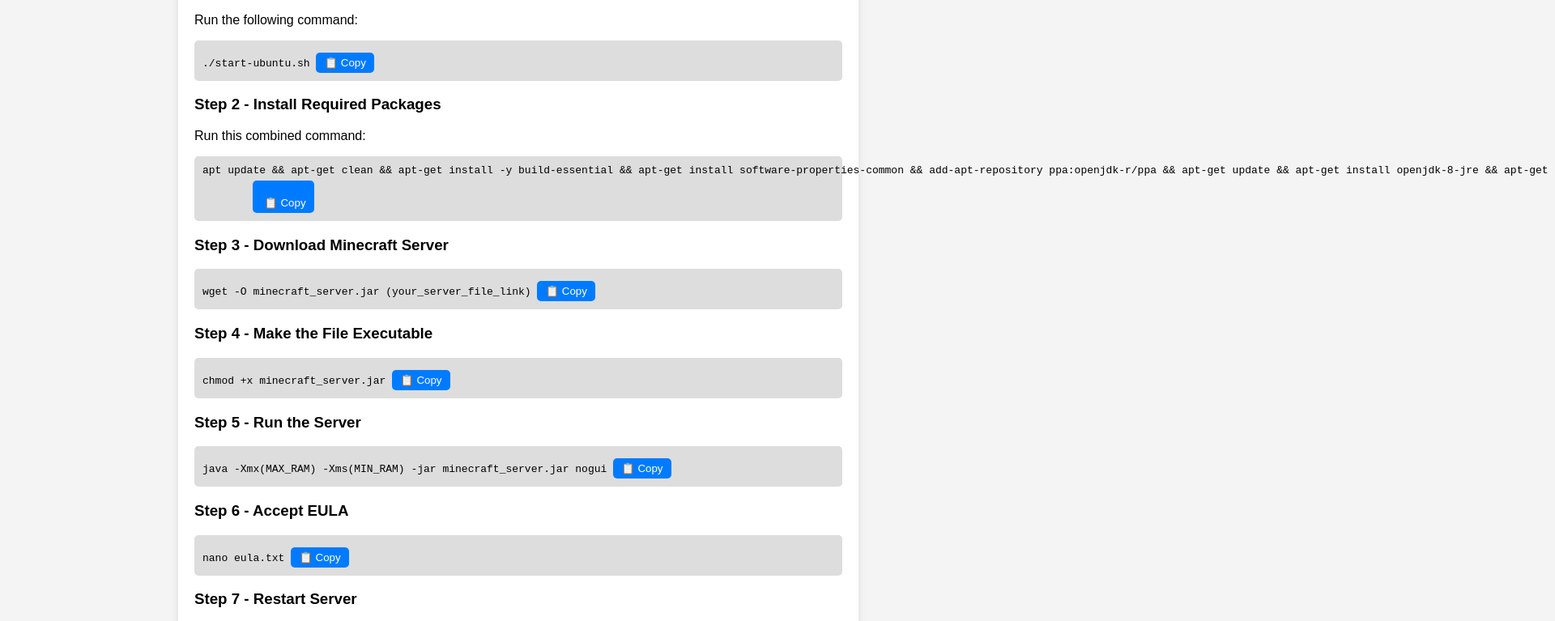
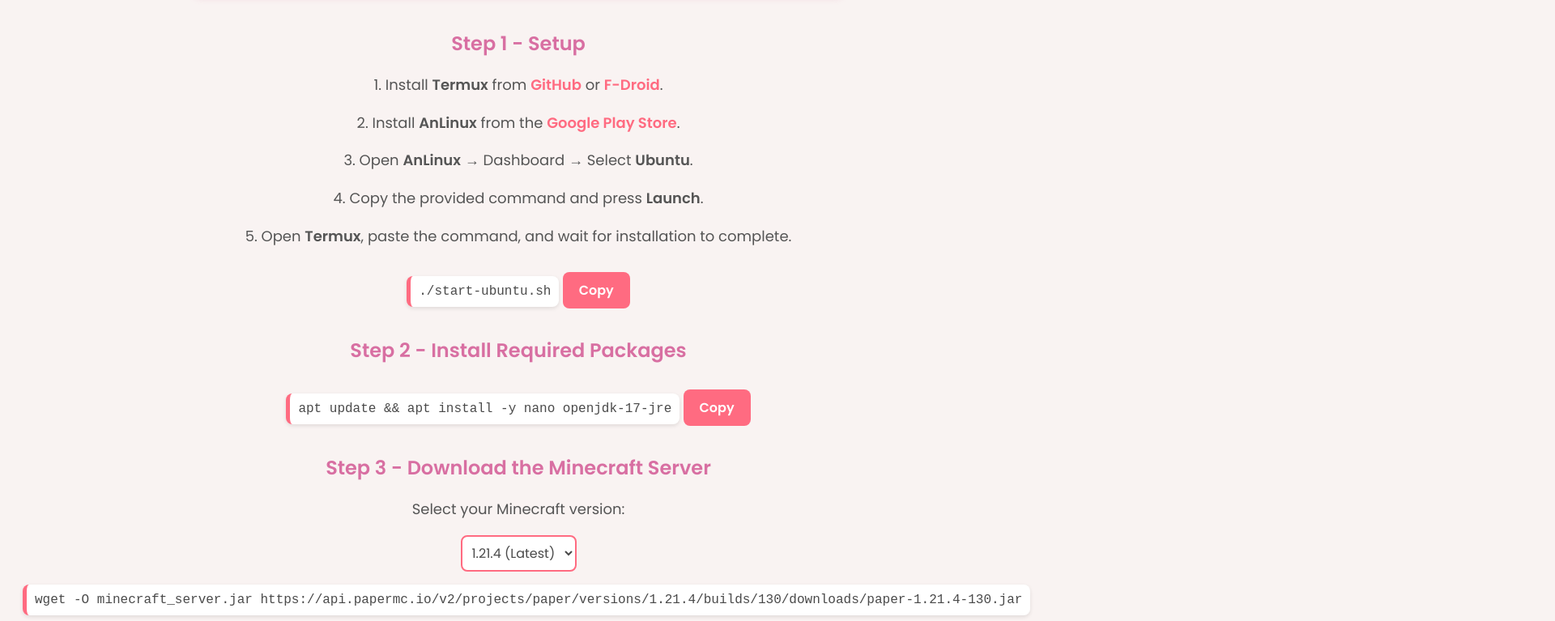
Before and after one commit to itz0cat/localhost-Mobile, a plain HTML site: page index.html in a window 1280 px wide. Shown: the part 133-900 px from the top of the page at 81% size, 1920 px wide, since content can reach past the window. Drawn offline with Linux system fonts and the light colour scheme; a web font is replaced by a local one.

Commit message:
Update index.html

```diff
--- a/index.html
+++ b/index.html
@@ -3,72 +3,184 @@
 <head>
     <meta charset="UTF-8">
     <meta name="viewport" content="width=device-width, initial-scale=1.0">
-    <title>Minecraft Server Setup</title>
+    <title>Host Minecraft Server on Termux & AnLinux</title>
       <style>
+       /* 🌸 Cozy Anime Style 🌸 */
+@import url('https://fonts.googleapis.com/css2?family=Poppins:wght@300;400;600&family=Sawarabi+Mincho&display=swap');
+
 body {
-            font-family: Arial, sans-serif;
-            margin: 20px;
-            background-color: #f4f4f4;
+    background-color: #f9f3f2;
+    color: #4a4a4a;
+    font-family: 'Sawarabi Mincho', 'Poppins', sans-serif;
+    text-align: center;
+    padding: 20px;
 }
-        .container {
-            max-width: 800px;
-            margin: auto;
+
+/* 🌸 Headings */
+h1 {
+    font-size: 32px;
+    color: #d86fa2;
+    background: #fff0f6;
+    padding: 15px;
+    border-radius: 12px;
+    display: inline-block;
+    box-shadow: 0 4px 8px rgba(216, 111, 162, 0.2);
+}
+
+h2 {
+    font-size: 24px;
+    color: #d86fa2;
+    margin-top: 20px;
+}
+
+/* 🌸 Paragraphs & Links */
+p {
+    font-size: 18px;
+    line-height: 1.6;
+    color: #555;
+}
+
+a {
+    color: #ff6b81;
+    text-decoration: none;
+    font-weight: 600;
+}
+
+a:hover {
+    text-decoration: underline;
+    color: #ff3b5c;
+}
+
+/* 🌸 Code Blocks */
+pre {
+    background: #fff;
+    padding: 10px;
+    border-radius: 8px;
+    border-left: 5px solid #ff6b81;
+    font-family: monospace;
+    font-size: 16px;
+    display: inline-block;
+    box-shadow: 0 2px 5px rgba(0, 0, 0, 0.1);
+}
+
+/* 🌸 Buttons */
+button {
+    background: #ff6b81;
+    color: white;
+    font-size: 16px;
+    font-weight: 600;
+    border: none;
+    padding: 10px 20px;
+    border-radius: 8px;
+    cursor: pointer;
+    transition: all 0.3s;
+    margin-top: 10px;
+    font-family: 'Poppins', sans-serif;
+}
+
+button:hover {
+    background: #ff3b5c;
+    transform: translateY(-2px);
+    box-shadow: 0 4px 6px rgba(255, 107, 129, 0.3);
+}
+
+/* 🌸 Dropdown (Select) */
+select {
     background: white;
-            padding: 20px;
-            border-radius: 10px;
-            box-shadow: 0px 0px 10px rgba(0, 0, 0, 0.1);
+    border: 2px solid #ff6b81;
+    padding: 8px;
+    border-radius: 8px;
+    font-size: 16px;
+    color: #4a4a4a;
+    font-family: 'Poppins', sans-serif;
+    cursor: pointer;
+    transition: 0.3s;
 }
-        pre {
-            background: #ddd;
-            padding: 10px;
-            border-radius: 5px;
-            position: relative;
+
+select:hover {
+    border-color: #ff3b5c;
 }
-        button {
-            background: #007bff;
-            color: white;
-            border: none;
-            padding: 5px 10px;
-            cursor: pointer;
-            border-radius: 5px;
-            margin-top: 5px;
-        }
+
     </style>
+
 </head>
 <body>
-    <div class="container">
-        <h2>Minecraft Server Setup on Android</h2>
-        <h3>Step 1 - Setup</h3>
-        <p>Run the following command:</p>
-        <pre><code>./start-ubuntu.sh</code> <button onclick="copyText('./start-ubuntu.sh')">📋 Copy</button></pre>
 
-        <h3>Step 2 - Install Required Packages</h3>
-        <p>Run this combined command:</p>
-        <pre><code>apt update && apt-get clean && apt-get install -y build-essential && apt-get install software-properties-common && add-apt-repository ppa:openjdk-r/ppa && apt-get update && apt-get install openjdk-8-jre && apt-get install openjdk-21-jdk</code>
-        <button onclick="copyText('apt update && apt-get clean && apt-get install -y build-essential && apt-get install software-properties-common && add-apt-repository ppa:openjdk-r/ppa && apt-get update && apt-get install openjdk-8-jre && apt-get install openjdk-21-jdk')">
- 📋 Copy</button></pre>
+    <h1>Hosting a Minecraft Server on Termux & AnLinux</h1>
 
-        <h3>Step 3 - Download Minecraft Server</h3>
-        <pre><code>wget -O minecraft_server.jar (your_server_file_link)</code> <button onclick="copyText('wget -O minecraft_server.jar (your_server_file_link)')">📋 Copy</button></pre>
+    <h2>Step 1 - Setup</h2>
+    <p>1. Install <b>Termux</b> from <a href="https://github.com/termux/termux-app/releases">GitHub</a> or <a href="https://f-droid.org/en/packages/com.termux/">F-Droid</a>.</p>
+    <p>2. Install <b>AnLinux</b> from the <a href="https://play.google.com/store/apps/details?id=exa.lnx.a">Google Play Store</a>.</p>
+    <p>3. Open <b>AnLinux</b> → Dashboard → Select <b>Ubuntu</b>.</p>
+    <p>4. Copy the provided command and press <b>Launch</b>.</p>
+    <p>5. Open <b>Termux</b>, paste the command, and wait for installation to complete.</p>
+    <pre>./start-ubuntu.sh</pre>
+    <button onclick="copyToClipboard('./start-ubuntu.sh')">Copy</button>
 
-        <h3>Step 4 - Make the File Executable</h3>
-        <pre><code>chmod +x minecraft_server.jar</code> <button onclick="copyText('chmod +x minecraft_server.jar')">📋 Copy</button></pre>
+    <h2>Step 2 - Install Required Packages</h2>
+    <pre>apt update && apt install -y nano openjdk-17-jre</pre>
+    <button onclick="copyToClipboard('apt update && apt install -y nano openjdk-17-jre')">Copy</button>
 
-        <h3>Step 5 - Run the Server</h3>
-        <pre><code>java -Xmx(MAX_RAM) -Xms(MIN_RAM) -jar minecraft_server.jar nogui</code> <button onclick="copyText('java -Xmx(MAX_RAM) -Xms(MIN_RAM) -jar minecraft_server.jar nogui')">📋 Copy</button></pre>
+    <h2>Step 3 - Download the Minecraft Server</h2>
+    <p>Select your Minecraft version:</p>
+    <select id="mcVersion" onchange="updateDownloadCmd()">
+        <option value="https://api.papermc.io/v2/projects/paper/versions/1.21.4/builds/130/downloads/paper-1.21.4-130.jar">1.21.4 (Latest)</option>
+        <option value="https://api.papermc.io/v2/projects/paper/versions/1.21.3/builds/82/downloads/paper-1.21.3-82.jar">1.21.3</option>
+        <option value="https://api.papermc.io/v2/projects/paper/versions/1.21.1/builds/132/downloads/paper-1.21.1-132.jar">1.21.1</option>
+        <option value="https://api.papermc.io/v2/projects/paper/versions/1.20.6/builds/151/downloads/paper-1.20.6-151.jar">1.20.6</option>
+        <option value="https://api.papermc.io/v2/projects/paper/versions/1.20.4/builds/499/downloads/paper-1.20.4-499.jar">1.20.4</option>
+    </select>
 
-        <h3>Step 6 - Accept EULA</h3>
-        <pre><code>nano eula.txt</code> <button onclick="copyText('nano eula.txt')">📋 Copy</button></pre>
+    <pre id="downloadCmd">wget -O minecraft_server.jar https://api.papermc.io/v2/projects/paper/versions/1.21.4/builds/130/downloads/paper-1.21.4-130.jar</pre>
+    <button onclick="copyDownloadCmd()">Copy</button>
 
-        <h3>Step 7 - Restart Server</h3>
-        <pre><code>java -Xmx(MAX_RAM) -Xms(MIN_RAM) -jar minecraft_server.jar nogui</code> <button onclick="copyText('java -Xmx(MAX_RAM) -Xms(MIN_RAM) -jar minecraft_server.jar nogui')">📋 Copy</button></pre>
-    </div>
+    <h2>Step 4 - Make the File Executable</h2>
+    <pre>chmod +x minecraft_server.jar</pre>
+    <button onclick="copyToClipboard('chmod +x minecraft_server.jar')">Copy</button>
+
+    <h2>Step 5 - Run the Server</h2>
+    <p>Replace (RAM) with your desired RAM allocation.</p>
+    <pre>java -Xmx2G -Xms2G -jar minecraft_server.jar nogui</pre>
+    <button onclick="copyToClipboard('java -Xmx2G -Xms2G -jar minecraft_server.jar nogui')">Copy</button>
+
+    <h2>Step 6 - Agree to the EULA</h2>
+    <pre>nano eula.txt</pre>
+    <button onclick="copyToClipboard('nano eula.txt')">Copy</button>
+    <p>Change <b>eula=false</b> to <b>eula=true</b> and save.</p>
+
+    <h2>Step 7 - Run the Server Again</h2>
+    <pre>java -Xmx2G -Xms2G -jar minecraft_server.jar nogui</pre>
+    <button onclick="copyToClipboard('java -Xmx2G -Xms2G -jar minecraft_server.jar nogui')">Copy</button>
+
+    <h2>Step 8 - Join the Server</h2>
+    <p>1. Open <b>PojavLauncher</b>.</p>
+    <p>2. Click <b>Multiplayer</b> → <b>Add Server</b>.</p>
+    <p>3. Set the <b>Server Name</b> and the <b>IP Address</b> as <b>localhost</b>.</p>
+    <p>4. Click <b>Add</b> and <b>Join</b>! 🎮</p>
+
+    <h3>⚠️ Note:</h3>
+    <p>This is for <b>local servers only</b>. No port forwarding is included.</p>
 
     <script>
-        function copyText(text) {
-            navigator.clipboard.writeText(text);
-            alert("Copied: " + text);
+        function copyToClipboard(text) {
+            navigator.clipboard.writeText(text).then(() => {
+                alert("Copied to clipboard!");
+            }).catch(err => {
+                console.error("Failed to copy: ", err);
+            });
+        }
+
+        function updateDownloadCmd() {
+            let versionLink = document.getElementById("mcVersion").value;
+            let command = "wget -O minecraft_server.jar " + versionLink;
+            document.getElementById("downloadCmd").innerText = command;
+        }
+
+        function copyDownloadCmd() {
+            let cmdText = document.getElementById("downloadCmd").innerText;
+            copyToClipboard(cmdText);
         }
     </script>
+
 </body>
 </html>
```
Lines whose indentation alone changed are shown as unchanged.
